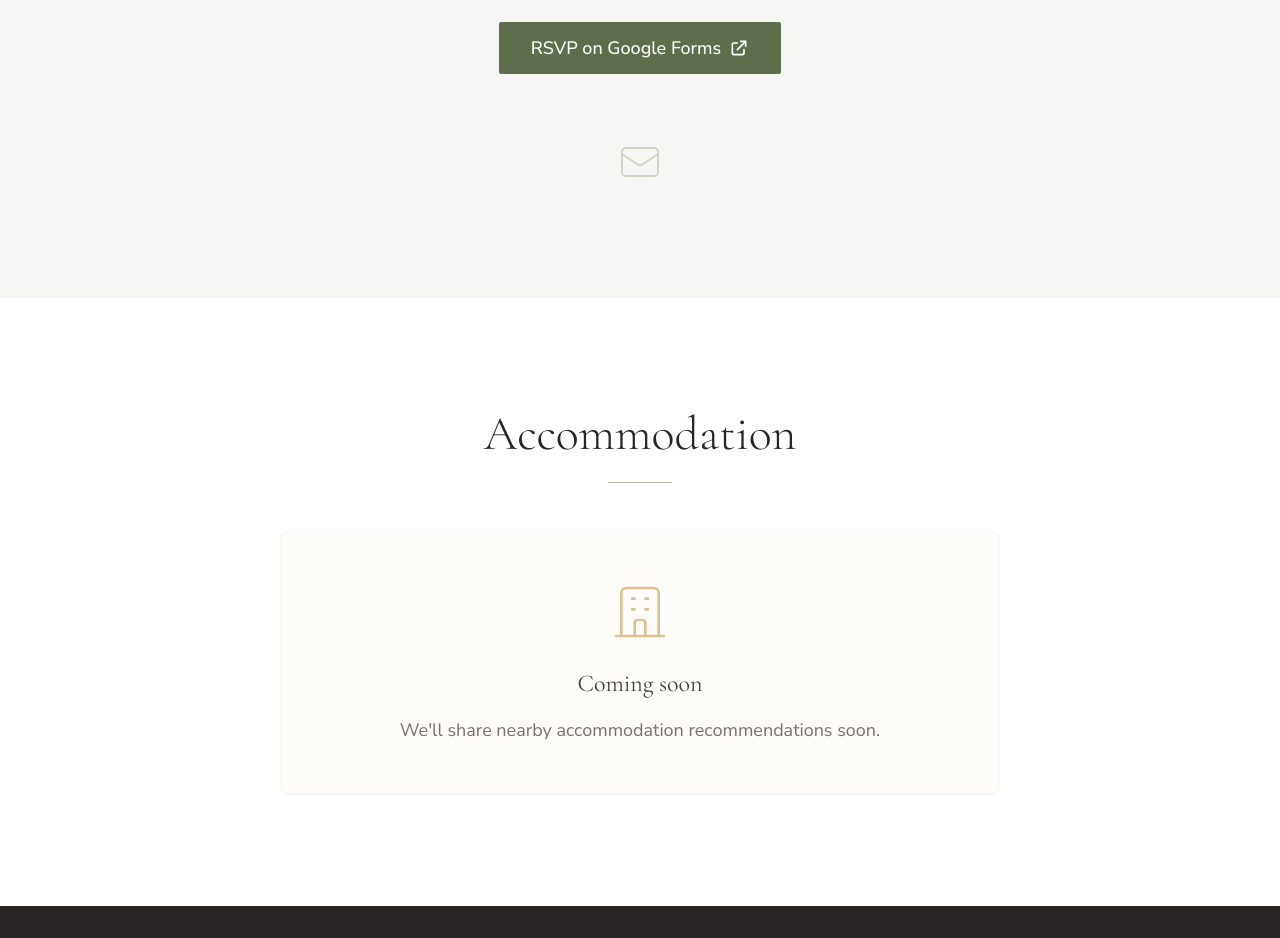
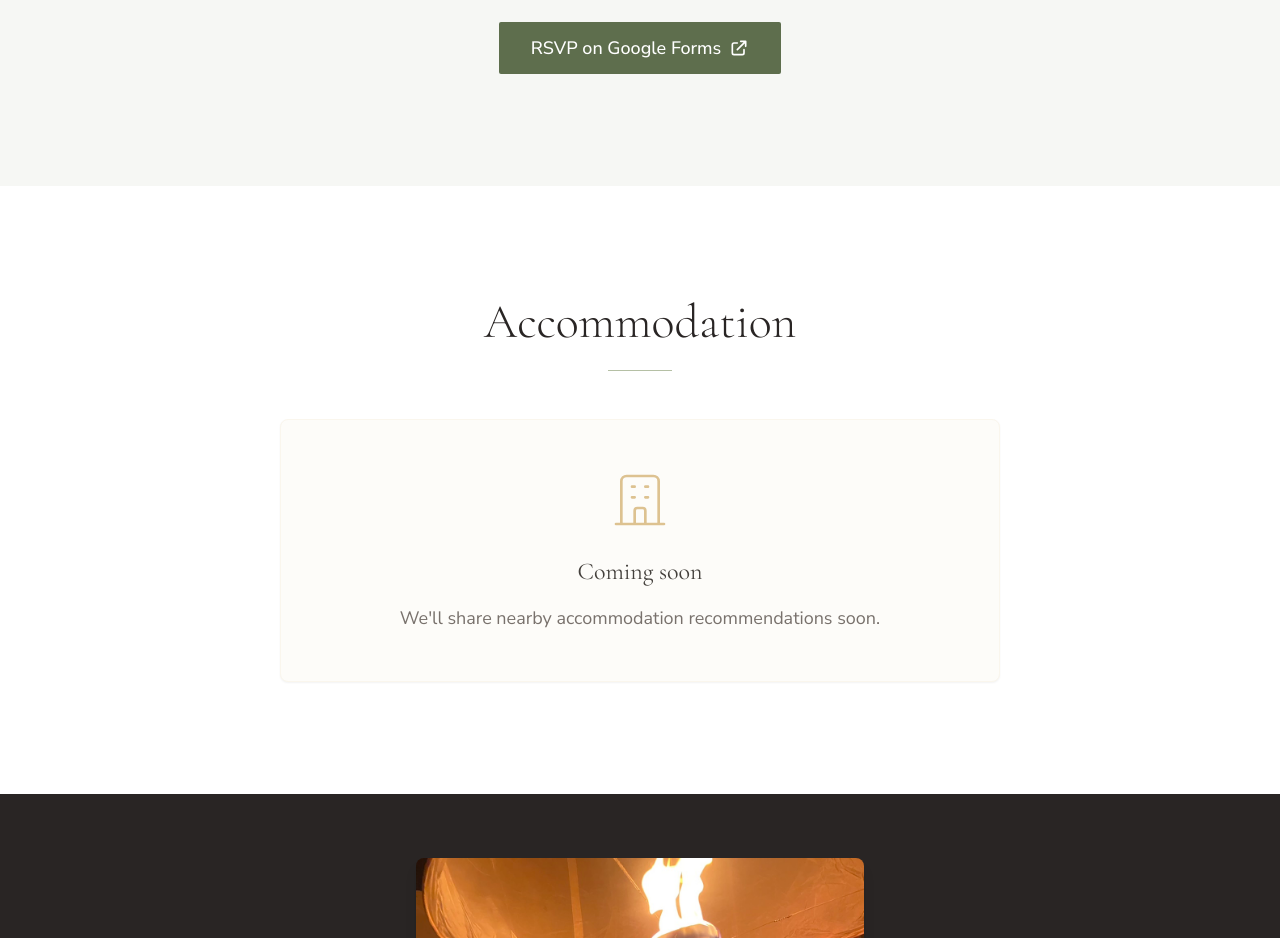
Before and after one commit to GrahamDerry/weddingsite, a React (Vite) app: page / in a window 1280 px wide. Shown: the part 1820-2758 px from the top of the page. Built offline with nearby package versions, Linux system fonts and the light colour scheme.

Commit message:
Remove RSVP decorative icon

```diff
--- a/src/components/RSVP.tsx
+++ b/src/components/RSVP.tsx
@@ -36,18 +36,6 @@ export default function RSVP() {
           </svg>
         </a>
 
-        {/* Decorative element */}
-        <div className="mt-16 opacity-40">
-          <svg
-            className="w-12 h-12 mx-auto text-sage-400"
-            viewBox="0 0 24 24"
-            fill="none"
-            stroke="currentColor"
-            strokeWidth="1"
-          >
-            <path d="M3 8l7.89 5.26a2 2 0 002.22 0L21 8M5 19h14a2 2 0 002-2V7a2 2 0 00-2-2H5a2 2 0 00-2 2v10a2 2 0 002 2z" />
-          </svg>
-        </div>
       </div>
     </section>
   )
```
